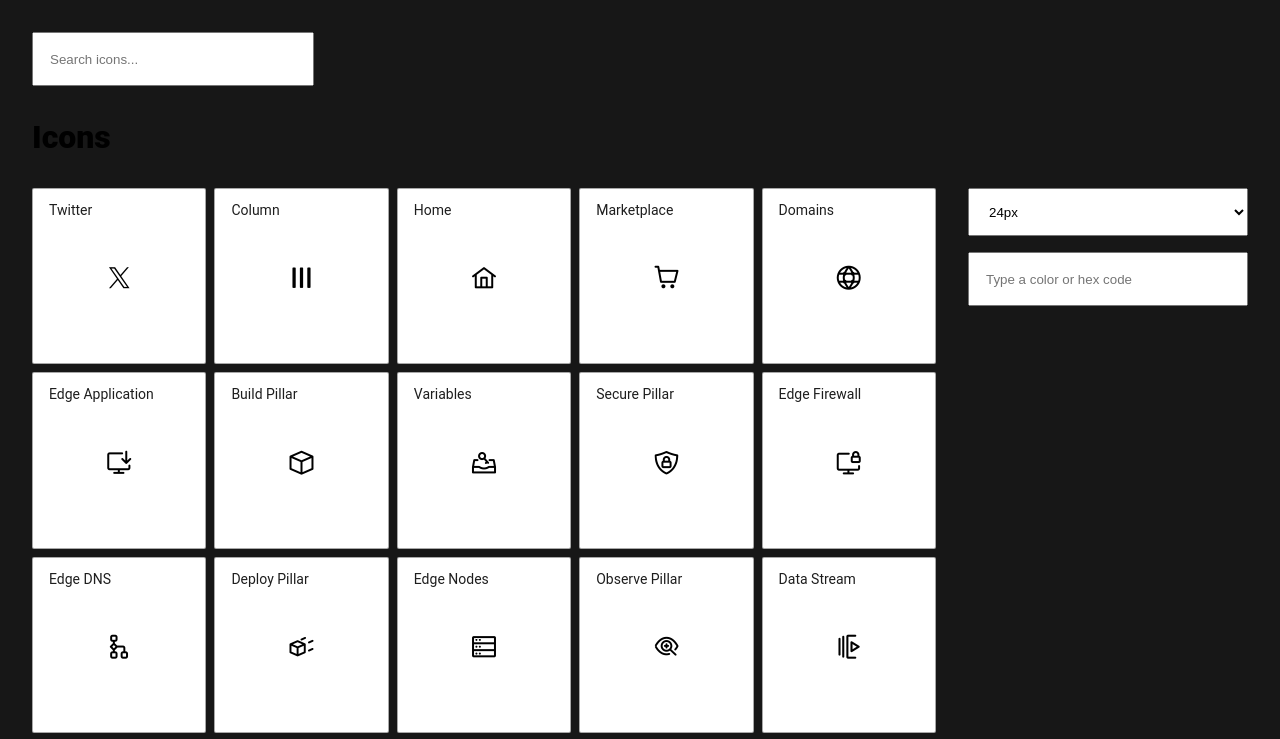
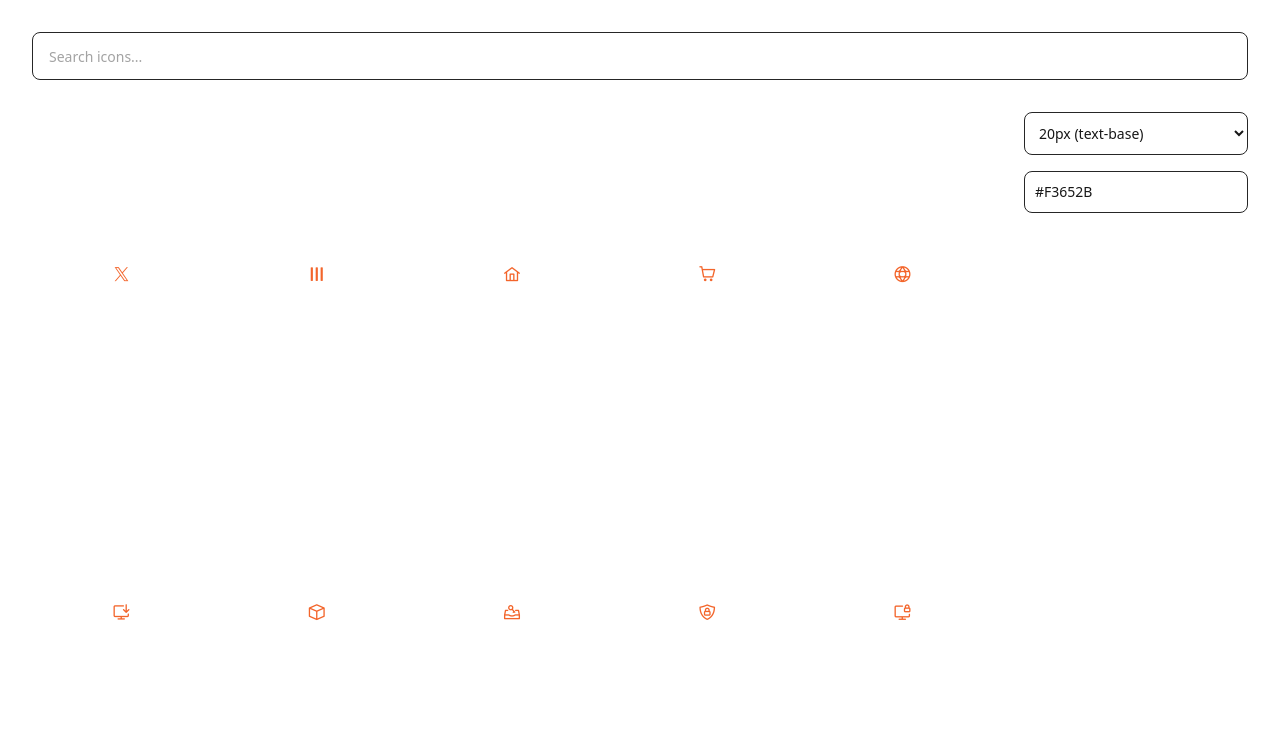
Before and after one commit to cesaroeduardo/icon-library-visualization, a Vue app: page / in a window 1280 px wide. Shown: the top 739 px of the page. Built offline with nearby package versions, Linux system fonts and the light colour scheme.

Commit message:
add tailwind

```diff
--- a/package.json
+++ b/package.json
@@ -17,11 +17,14 @@
     "@vue/cli-plugin-babel": "~5.0.0",
     "@vue/cli-plugin-eslint": "~5.0.0",
     "@vue/cli-service": "~5.0.0",
+    "autoprefixer": "^10.4.19",
     "babel-loader": "^8.2.5",
     "eslint": "^7.32.0",
     "eslint-plugin-vue": "^8.0.3",
+    "postcss": "^8.4.38",
     "sass": "^1.77.5",
     "sass-loader": "^14.2.1",
+    "tailwindcss": "^3.4.4",
     "vue-loader": "^16.8.3"
   },
   "eslintConfig": {
--- /dev/null
+++ b/postcss.config.js
@@ -0,0 +1,6 @@
+module.exports = {
+  plugins: {
+    tailwindcss: {},
+    autoprefixer: {},
+  },
+}
--- a/src/App.vue
+++ b/src/App.vue
@@ -1,17 +1,17 @@
 <template>
-  <SearchBar class="input"/>
-  <div class="customize-area no-desktop">
-    <br/>
-    <select class="input" v-model="IconsSize">
-      <option v-for="size in iconSizes" :key="size">{{ size }}</option>
-    </select>
-    <input type="text" class="input" v-model="IconsColor" placeholder="Type a color or hex code" />
-  </div>
-  <section>
-    <h1>Icons</h1>
-    <div class="content">
-      <div class="card-content">
-        <ul class="library-module-grid" id="myUL">
+  <div class="flex flex-col gap-8 p-8">
+    <SearchBar />
+    <div class="flex flex-col gap-4 md:hidden">
+      <select v-model="selectedFontSize">
+        <option v-for="fontSize in fontSizes" :key="fontSize.value" :value="fontSize.value">
+          {{ fontSize.name }} ({{ fontSize.value }})
+        </option>
+      </select>
+      <input type="text" v-model="IconsColor" placeholder="Type a color or hex code" />
+    </div>
+    <section class="w-full flex flex-row gap-8">
+      <div class="w-full">
+        <ul class="grid grid-cols-5 gap-4" id="myUL">
           <icon-card
             v-for="icon in icons"
             :key="icon.name"
@@ -20,20 +20,22 @@
             :icon="icon.icon"
           >
             <i
-              :class="`ai ai-${icon.icon}`"
-              :style="{ color: IconsColor, fontSize: IconsSize }"
+              :class="`ai ai-${icon.icon} ${selectedFontSize}`"
+              :style="{ color: IconsColor }"
             ></i>
           </icon-card>
         </ul>
       </div>
-      <div class="customize-area no-mobile">
-        <select class="input" v-model="IconsSize">
-          <option v-for="size in iconSizes" :key="size">{{ size }}</option>
+      <div class="flex-col gap-4 md:flex md:w-64 hidden">
+        <select v-model="selectedFontSize">
+          <option v-for="fontSize in fontSizes" :key="fontSize.value" :value="fontSize.value">
+            {{ fontSize.name }} ({{ fontSize.value }})
+          </option>
         </select>
-        <input type="text" class="input" v-model="IconsColor" placeholder="Type a color or hex code" />
+        <input type="text" v-model="IconsColor" placeholder="Type a color or hex code" />
       </div>
-    </div>
-  </section>
+    </section>
+  </div>
 </template>
 
 <script>
@@ -50,10 +52,21 @@ export default {
   },
   data() {
     return {
-      IconsColor: '',
-      IconsSize: '24px',
+      IconsColor: '#F3652B',
+      selectedFontSize: 'text-base', // Inicialize com o tamanho de fonte base
       icons: icons,
-      iconSizes: ['12px', '16px', '20px', '24px', '28px', '32px', '40px', '48px', '56px', '64px']
+      fontSizes: [
+        { name: '12px', value: 'text-xs' },
+        { name: '16px', value: 'text-sm' },
+        { name: '20px', value: 'text-base' },
+        { name: '24px', value: 'text-lg' },
+        { name: '28px', value: 'text-xl' },
+        { name: '32px', value: 'text-2xl' },
+        { name: '40px', value: 'text-3xl' },
+        { name: '48px', value: 'text-4xl' },
+        { name: '56px', value: 'text-5xl' },
+        { name: '64px', value: 'text-6xl' },
+      ]
     }
   }
 }
--- a/src/assets/icons.json
+++ b/src/assets/icons.json
@@ -1,5 +1,5 @@
 [
-    { "name": "Twitter", "keywords": "Twitter, Social", "icon": "twitter" },
+    { "name": "Twitter", "keywords": "Twitter, Social, X", "icon": "twitter" },
     { "name": "Column", "keywords": "Column, Layout", "icon": "column" },
     { "name": "Home", "keywords": "Home, House, Main", "icon": "home" },
     { "name": "Marketplace", "keywords": "Marketplace, Market", "icon": "marketplace" },
--- a/src/assets/main.css
+++ b/src/assets/main.css
@@ -1,225 +1,12 @@
-/* GENERAL CSS */
+/* Tailwind */
+@tailwind base;
+@tailwind components;
+@tailwind utilities;
 
-html,
-body,
-div,
-a,
-b,
-p,
-u,
-i,
-span,
-h1,
-header,
-section,
-li,
-ul{
-  font-family: 'Roboto', sans-serif;
-  font-weight: 800;
-  -webkit-font-smoothing: antialiased;
-  -moz-osx-font-smoothing: grayscale;
-  list-style: none;
-  padding-inline-start: 0px;
-  border: 0;
-  font: inherit;
-  font-size: 100%;
-  margin: 0;
-  padding: 0;
-  vertical-align: initial;
+body {
+  @apply bg-white dark:bg-neutral-900;
 }
 
-body {
-  padding: 32px;
-  background: #171717;
+select, input {
+  @apply bg-white text-neutral-900 border border-neutral-800 placeholder:text-neutral-400 text-sm rounded-lg focus:ring-orange-500 focus:border-orange-500 p-2.5 dark:bg-neutral-800 dark:placeholder:text-neutral-500 dark:text-neutral-300 dark:border-neutral-700;
 }
-
-.customize-area {
-  display: flex;
-  flex-direction: column;
-  gap: 16px;
-  width: 100%;
-}
-
-.input {
-  height: 48px;
-  padding-left: 1rem;
-}
-
-.content {
-  display: grid;
-  grid-template-columns: 1fr 280px;
-  width: 100%;
-  gap: 32px;
-}
-
-h1 {
-  font-size: 2rem;
-  font-weight: 900;
-  margin: 2rem 0;
-  font-family: 'Roboto', sans-serif;
-}
-
-.library-module-grid {
-  display: grid;
-  flex-wrap: wrap;
-  grid-template-columns: repeat(5, 1fr);
-  width: 100%;
-  gap: 8px;
-}
-
-.no-mobile {
-  display: flex;
-}
-
-.no-desktop {
-  display: none;
-}
-
-@media only screen and (max-width: 1024px) {
-  .library-module-grid{
-    grid-template-columns: repeat(3, 1fr);
-  }
-}
-
-@media only screen and (max-width: 768px) {
-  .library-module-grid{
-    grid-template-columns: repeat(3, 1fr);
-  }
-  .content {
-    display: flex;
-    flex-direction: column;
-  }
-  .no-mobile {
-    display: none !important;
-  }
-  .no-desktop {
-    display: flex;
-  }
-  .input {
-      width: auto;
-  }
-}
-
-@media only screen and (max-width: 468px) {
-  .library-module-grid{
-    grid-template-columns: repeat(2, 1fr);
-  }
-  .no-mobile {
-    display: none;
-  }
-  .no-desktop {
-    display: flex;
-  }
-  .input {
-      width: 100%;
-  }
-  body {
-    padding: 4%;
-  }
-}
-
-/* ICONCARD CSS */
-.library-module-container {
-    height: 100%;
-    left: 0;
-    position: absolute;
-    top: 0;
-    width: 100%;
-}
-
-.library-module:hover {
-    background: #fbfbfb;
-}
-
-.library-module-flex {
-    height: 100%;
-    left: 0;
-    position: absolute;
-    top: 0;
-    width: 100%;
-}
-
-.library-module {
-    border: 1px solid;
-    border-color: #1e1e1e62;
-    border-radius: 2px;
-    position: relative;
-    background-color: #fff;
-    height: 0;
-    padding-top: 100%;
-}
-
-.library-module:hover {
-    border: 1px solid -webkit-focus-ring-color;
-}
-
-.library-module-flex-container {
-    align-items: center;
-    display: flex;
-    justify-content: center;
-    height: 100%;
-}
-
-.library-module p {
-    font-family: 'Roboto', sans-serif;
-    color: #1e1e1e;
-    font-size: 14px;
-    font-weight: 400;
-    left: 1rem;
-    letter-spacing: auto;
-    line-height: 1.33333;
-    max-width: calc(100% - 2rem);
-    position: absolute;
-    top: .75rem;
-    width: 100%;
-}
-
-.action-list {
-    bottom: 0;
-    display: flex;
-    opacity: 1;
-    position: absolute;
-    right: 0;
-    transition: opacity 70ms cubic-bezier(.2, 0, .38, .9);
-    z-index: 1;
-    opacity: 0;
-}
-
-.library-module-container:hover>.action-list {
-    opacity: 1;
-}
-
-button {
-    align-items: center;
-    border: 0;
-    border-radius: 0;
-    box-sizing: border-box;
-    cursor: pointer;
-    display: inline-flex;
-    flex-shrink: 0;
-    font-size: 100%;
-    justify-content: space-between;
-    letter-spacing: .16px;
-    line-height: 1.28572;
-    margin: 0;
-    max-width: 20rem;
-    min-height: 3rem;
-    outline: none;
-    padding: 1rem;
-    position: relative;
-    text-align: left;
-    text-decoration: none;
-    vertical-align: initial;
-    vertical-align: top;
-    background-color: #fbfbfb;
-}
-
-button:hover {
-    background-color: rgb(221, 221, 221);
-    transition: opacity 70ms cubic-bezier(.2, 0, .38, .9);
-    color: #1e1e1e(0, 0, 0);
-}
-
-.keywords {
-    display: none;
-}
--- a/src/components/IconCard.vue
+++ b/src/components/IconCard.vue
@@ -1,24 +1,17 @@
 <template>
-    <li class="library-module">
-        <div class="library-module-container">
-            <p class="name">
-               {{ name }}
-            </p>
-            <span class="keywords">{{ keywords }}</span>
-            <a title="add" class="library-module-flex-container" id="svg" ref="mySlot">
+    <li class="border border-white/20 rounded-lg overflow-hidden bg-white/20 group">
+        <div class="relative bg-white-50/10 h-80">
+            <p class="absolute top-4 left-4 text-white text-sm">{{ name }}</p>
+            <span class="hidden">{{ keywords }}</span>
+            <a class="absolute inset-0 flex items-center justify-center" id="svg" ref="mySlot">
                 <slot></slot>
             </a>
-            <div class="action-list">
-                <button title="Download SVG" @click="downloadSVG">
-                    <svg focusable="false " preserveAspectRatio="xMidYMid meet " fill="currentColor " aria-label="Download SVG " aria-hidden="true " width="16 " height="16 " viewBox="0 0 16 16 " role="img" class="bx--btn__icon ">
-                        <path d="M13 7L12.3 6.3 8.5 10.1 8.5 1 7.5 1 7.5 10.1 3.7 6.3 3 7 8 12zM13 12v2H3v-2H2v2l0 0c0 .6.4 1 1 1h10c.6 0 1-.4 1-1l0 0v-2H13z "></path>
-                    </svg>
+            <div class="absolute bottom-0 right-0 flex items-center opacity-0 group-hover:opacity-100 transition-all duration-200">
+                <button title="Download SVG" @click="downloadSVG" class="text-white flex items-center justify-center rounded-tl-md h-11 w-11 bg-white/10 hover:bg-white/20">
+                    <i class="ai ai-azion"></i>
                 </button>
-                <button type="button " title="Copy code" @click="copyCode">
-                    <svg focusable="false " preserveAspectRatio="xMidYMid meet " fill="currentColor " aria-label="Copy Code" aria-hidden="true" width="16" height="16" viewBox="0 0 32 32" role="img" class="bx--btn__icon">
-                        <path d="M31 16L24 23 22.59 21.59 28.17 16 22.59 10.41 24 9 31 16zM1 16L8 9 9.41 10.41 3.83 16 9.41 21.59 8 23 1 16z"></path>
-                        <path d="M5.91 15H26.080000000000002V17H5.91z" transform="rotate(-75 15.996 16)"></path>
-                    </svg>
+                <button title="Copy code" @click="copyCode" class="text-white flex items-center justify-center h-11 w-11 bg-white/10 hover:bg-white/20">
+                    <i class="ai ai-azion"></i>
                 </button>
             </div>
         </div>
--- /dev/null
+++ b/tailwind.config.js
@@ -0,0 +1,11 @@
+/** @type {import('tailwindcss').Config} */
+export default {
+  content: [
+    "./index.html",
+    "./src/**/*.{vue,js,ts,jsx,tsx}",
+  ],
+  theme: {
+    extend: {},
+  },
+  plugins: [],
+}
```
Also changed, not shown: src/assets/logo.png (deleted), 1 other file (tests, documents, lock files or other folders).
